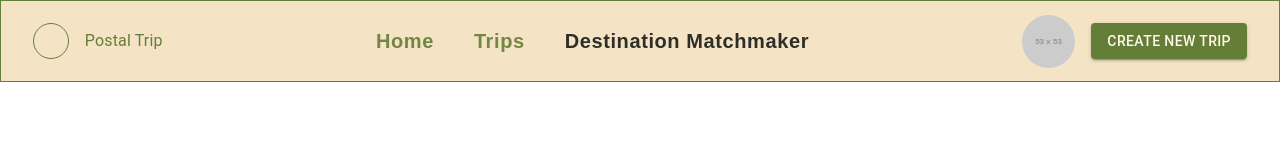
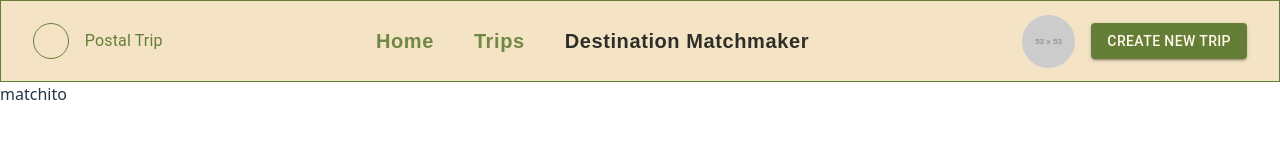
Before and after one commit to valegaru/WebProject, a React (Vite) app in the folder my-react-app/: page /matchmaker in a window 1280 px wide. Shown: the top 160 px of the page. Built offline with nearby package versions, Linux system fonts and the light colour scheme.

Commit message:
fixed navbar postion:sticky issue

```diff
--- a/my-react-app/src/components/Navbar/Navbar.css
+++ b/my-react-app/src/components/Navbar/Navbar.css
@@ -2,7 +2,8 @@
   background-color: #f4e4c5;
   border: 1px solid #647e37;
   display: flex;
-  position: sticky;
+  position: sticky !important;
+  width: 100vw !important;
   top: 0;
   z-index: 1;
 }
--- a/my-react-app/src/index.css
+++ b/my-react-app/src/index.css
@@ -34,7 +34,6 @@ a:hover {
 body {
   margin: 0;
   display: flex;
-  place-items: center;
   min-width: 320px;
   min-height: 100vh;
 }
```
